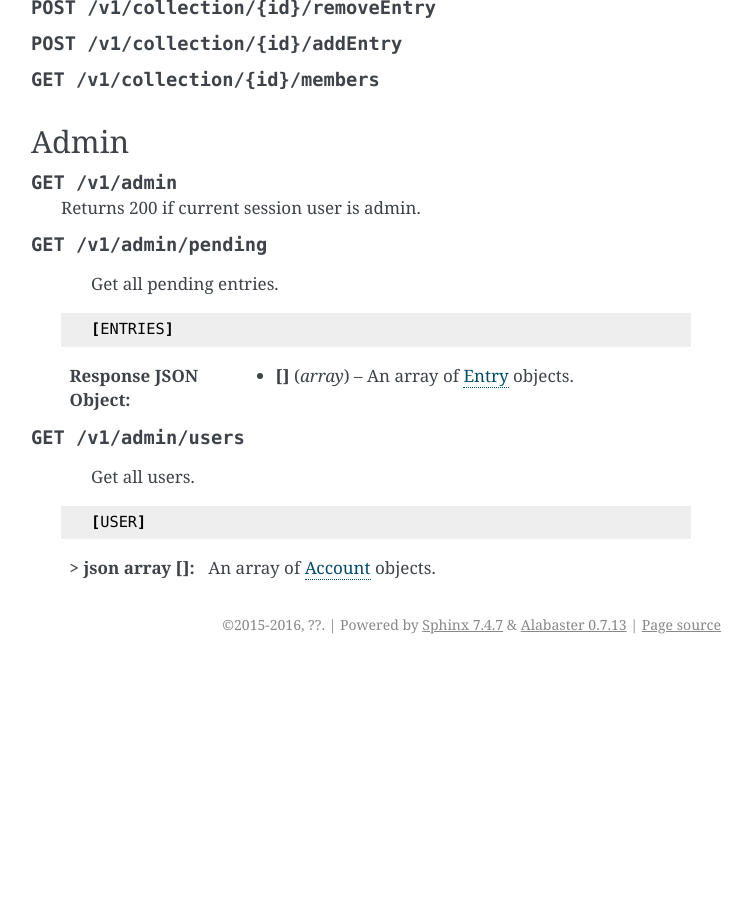
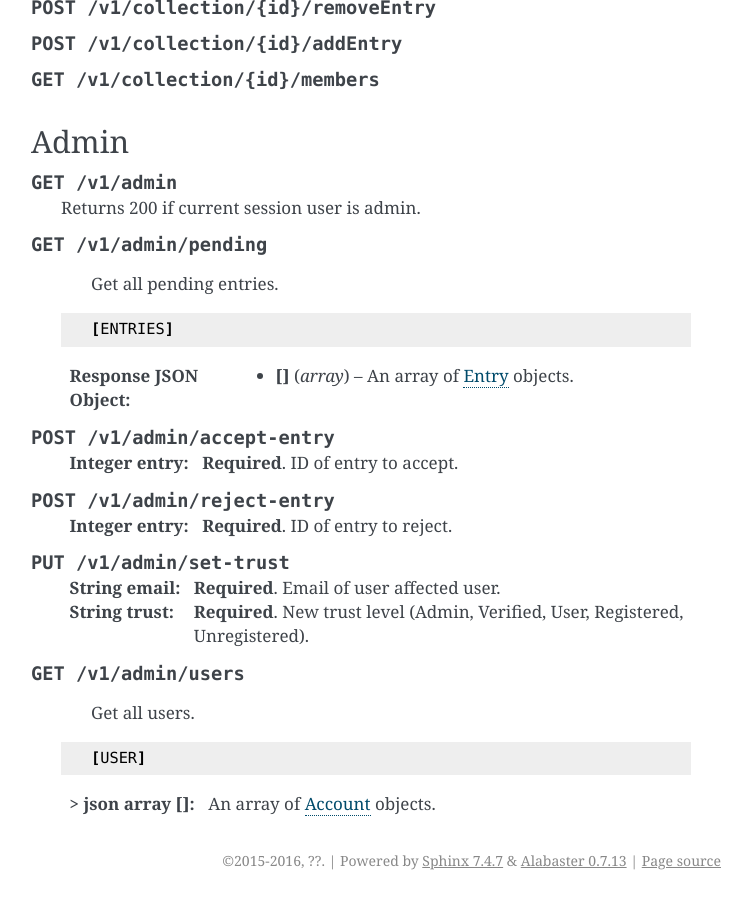
Before and after one commit to sergiorico/backend, a Sphinx documentation site: the page built from docs/api.rst, in a window 1280 px wide and 900 px high, scrolled down 3360 px. Shown: the whole window, without its empty margins (389-1141 px from the left). Built offline with Sphinx 7.4.7, drawn with Linux system fonts in a browser that asks for light colours; before the commit the page ends 4024 px from its top, so only the background shows below that; some of the changed lines change nothing that is shown.

Commit message:
Fix admin endpoint syntax

```diff
--- a/docs/api.rst
+++ b/docs/api.rst
@@ -182,15 +182,15 @@ Admin
    :>json array []: An array of `Entry`_ objects.
 
 
-.. http:post /v1/admin/accept-entry
+.. http:post:: /v1/admin/accept-entry
 
     :integer entry: **Required**. ID of entry to accept.
 
-.. http:post /v1/admin/reject-entry
+.. http:post:: /v1/admin/reject-entry
 
     :integer entry: **Required**. ID of entry to reject.
 
-.. http:put /v1/admin/set-trust
+.. http:put:: /v1/admin/set-trust
 
     :string email: **Required**. Email of user affected user.
     :string trust: **Required**. New trust level (Admin, Verified, User, Registered, Unregistered).
```
